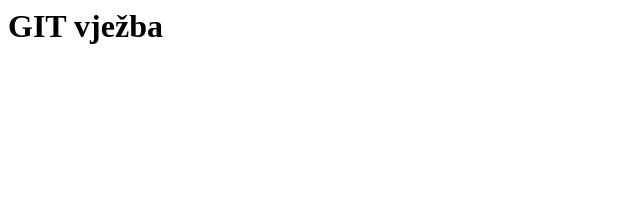
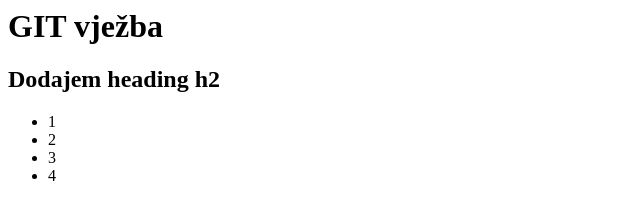
Before and after one commit to Matea00/algebra---git, a plain HTML site: page index.html in a window 1280 px wide. Shown: the whole page, without its empty margins (0-640 px from the left). Drawn offline with Linux system fonts and the light colour scheme.

Commit message:
addes styles and lists

```diff
--- a/index.html
+++ b/index.html
@@ -3,10 +3,18 @@
     <meta charset="UTF-8">
     <meta name="viewport" content="width=device-width, initial-scale=1.0">
     <title>GIT vježba</title>
+    <link rel="stylesheet" href="styles.css">
 </head>
 <body>
 
     <h1>GIT vježba</h1>
+    <h2>Dodajem heading h2</h2>
+    <ul>
+        <li>1</li>
+        <li>2</li>
+        <li>3</li>
+        <li>4</li>
+    </ul>
 
 </body>
 </html>
--- /dev/null
+++ b/scripts.js
@@ -0,0 +1 @@
+console.log("Pozdrav svima!")
```
Also changed, not shown: styles.css (added).
